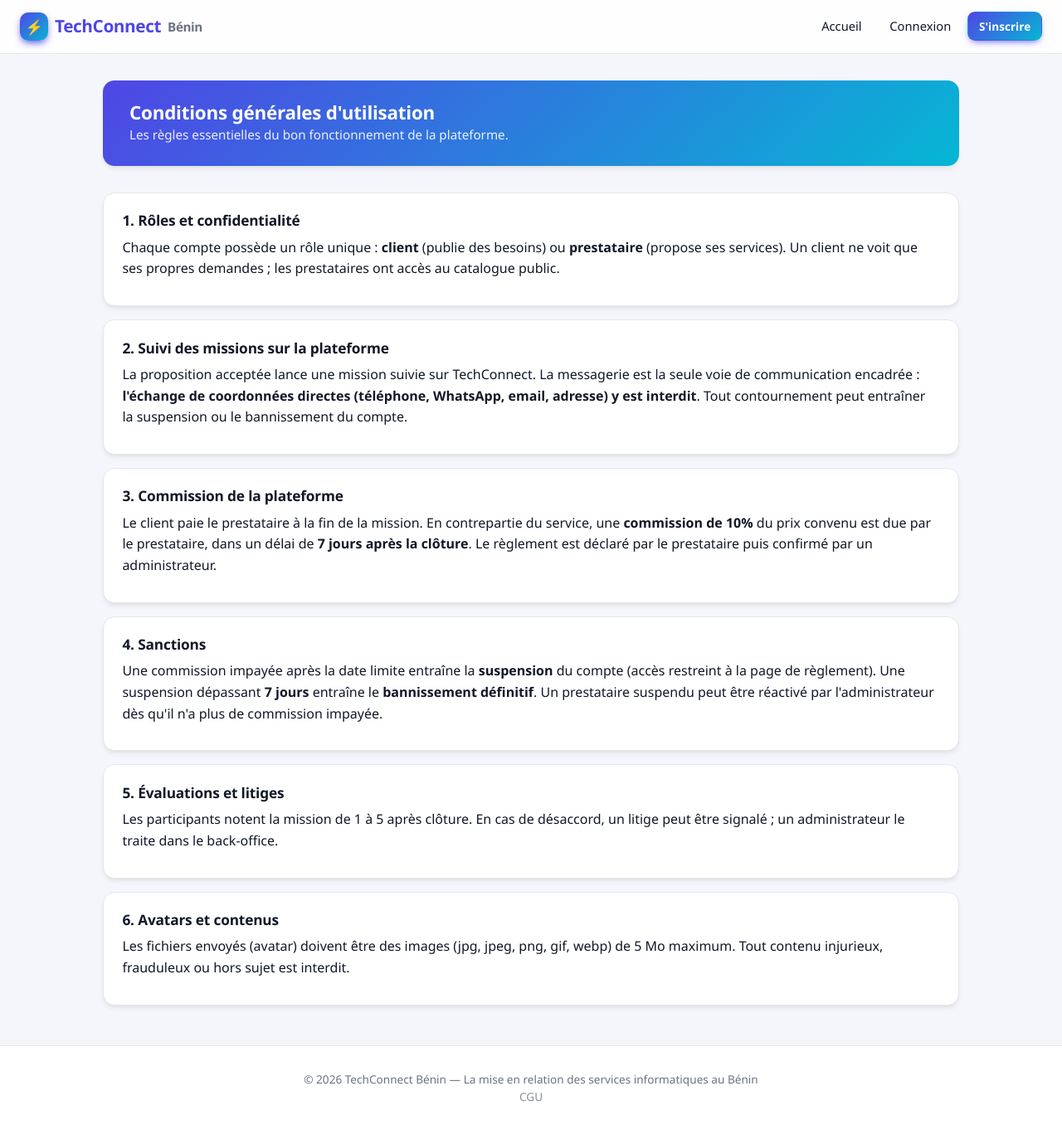
After one commit to aspic36/TechConnect_Benin, a Django app: page /cgu/ in a window 1280 px wide. The commit adds this page. Shown: the whole page at 83% size. Run offline with Django 4.2, Linux system fonts and the light colour scheme.

Commit message:
Feat MVP : alerte commissions à confirmer + anti-contournement messagerie + CGU

```diff
--- a/apps/accounts/urls.py
+++ b/apps/accounts/urls.py
@@ -19,4 +19,5 @@ urlpatterns = [
     path('deconnexion/', views.deconnexion, name='deconnexion'),
     path('profil/', views.profil, name='profil'),
     path('profil/modifier/', views.modifier_profil, name='modifier_profil'),
+    path('cgu/', views.cgu, name='cgu'),
 ]
--- a/apps/accounts/views.py
+++ b/apps/accounts/views.py
@@ -39,6 +39,11 @@ def accueil_selon_role(user):
     if user.role == 'prestataire':
         return 'demandes:catalogue'
     return 'demandes:mes_demandes'
+
+
+def cgu(request):
+    """Page statique « Conditions générales d'utilisation » de la plateforme."""
+    return render(request, 'accounts/cgu.html')
 
 
 def inscription(request):
--- /dev/null
+++ b/templates/accounts/cgu.html
@@ -0,0 +1,53 @@
+{% extends 'base.html' %}
+{% block title %}Conditions générales d'utilisation — TechConnect Bénin{% endblock %}
+{% block content %}
+<div class="hero-mini">
+    <h2 style="margin: 0;">Conditions générales d'utilisation</h2>
+    <p>Les règles essentielles du bon fonctionnement de la plateforme.</p>
+</div>
+
+<div class="card">
+    <h3 class="card-title">1. Rôles et confidentialité</h3>
+    <p class="card-text">Chaque compte possède un rôle unique : <strong>client</strong> (publie des besoins)
+        ou <strong>prestataire</strong> (propose ses services). Un client ne voit que ses propres demandes ;
+        les prestataires ont accès au catalogue public.</p>
+</div>
+
+<div class="card">
+    <h3 class="card-title">2. Suivi des missions sur la plateforme</h3>
+    <p class="card-text">La proposition acceptée lance une mission suivie sur TechConnect. La messagerie
+        est la seule voie de communication encadrée : <strong>l'échange de coordonnées directes
+        (téléphone, WhatsApp, email, adresse) y est interdit</strong>. Tout contournement peut entraîner
+        la suspension ou le bannissement du compte.</p>
+</div>
+
+<div class="card">
+    <h3 class="card-title">3. Commission de la plateforme</h3>
+    <p class="card-text">Le client paie le prestataire à la fin de la mission. En contrepartie du service,
+        une <strong>commission de 10%</strong> du prix convenu est due par le prestataire, dans un délai de
+        <strong>7 jours après la clôture</strong>. Le règlement est déclaré par le prestataire puis confirmé
+        par un administrateur.</p>
+</div>
+
+<div class="card">
+    <h3 class="card-title">4. Sanctions</h3>
+    <p class="card-text">
+        Une commission impayée après la date limite entraîne la <strong>suspension</strong> du compte
+        (accès restreint à la page de règlement). Une suspension dépassant <strong>7 jours</strong> entraîne
+        le <strong>bannissement définitif</strong>. Un prestataire suspendu peut être réactivé par
+        l'administrateur dès qu'il n'a plus de commission impayée.
+    </p>
+</div>
+
+<div class="card">
+    <h3 class="card-title">5. Évaluations et litiges</h3>
+    <p class="card-text">Les participants notent la mission de 1 à 5 après clôture. En cas de désaccord,
+        un litige peut être signalé ; un administrateur le traite dans le back-office.</p>
+</div>
+
+<div class="card">
+    <h3 class="card-title">6. Avatars et contenus</h3>
+    <p class="card-text">Les fichiers envoyés (avatar) doivent être des images (jpg, jpeg, png, gif, webp)
+        de 5 Mo maximum. Tout contenu injurieux, frauduleux ou hors sujet est interdit.</p>
+</div>
+{% endblock %}
--- a/templates/admin_panel/commissions.html
+++ b/templates/admin_panel/commissions.html
@@ -5,6 +5,7 @@
     <div style="display: flex; align-items: center; gap: 0.7rem; flex-wrap: wrap;">
         <h2 style="margin: 0;">Commissions de la plateforme</h2>
         <span class="badge en_attente">{{ en_attente }} en attente</span>
+        {% if a_confirmer %}<span class="badge acceptee">{{ a_confirmer }} à confirmer</span>{% endif %}
         <span class="badge litige">{{ en_retard|length }} en retard</span>
     </div>
     <p>10% du prix de chaque mission clôturée sont dus par le prestataire. Confirme les règlements.</p>
--- a/templates/base.html
+++ b/templates/base.html
@@ -54,6 +54,7 @@
 
     <footer class="footer">
         <p>© 2026 TechConnect Bénin — La mise en relation des services informatiques au Bénin</p>
+        <p><a href="{% url 'accounts:cgu' %}" style="color: inherit; opacity: 0.8;">CGU</a></p>
     </footer>
 </body>
 </html>
```
Also changed, not shown: AGENTS.md (+6 -0 lines), apps/admin_panel/tests.py (+10 -0 lines), apps/admin_panel/views.py (+8 -0 lines), apps/messagerie/tests.py (+34 -0 lines), apps/messagerie/utils.py (added, +31 -0 lines), apps/messagerie/views.py (+11 -1 lines), templates/admin_panel/dashboard.html (+11 -0 lines), templates/messagerie/fil.html (+7 -0 lines), .aider.chat.history.md (added).
